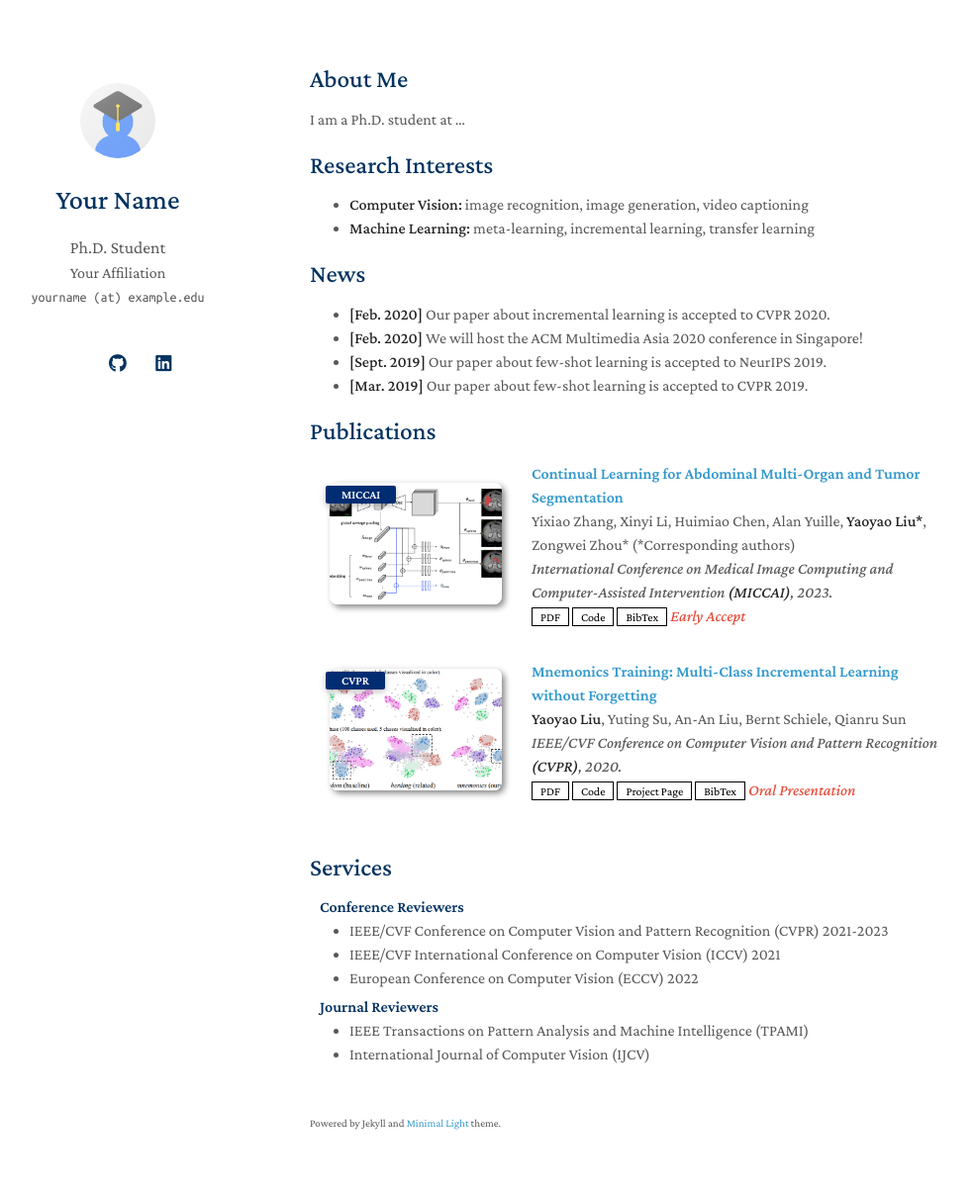
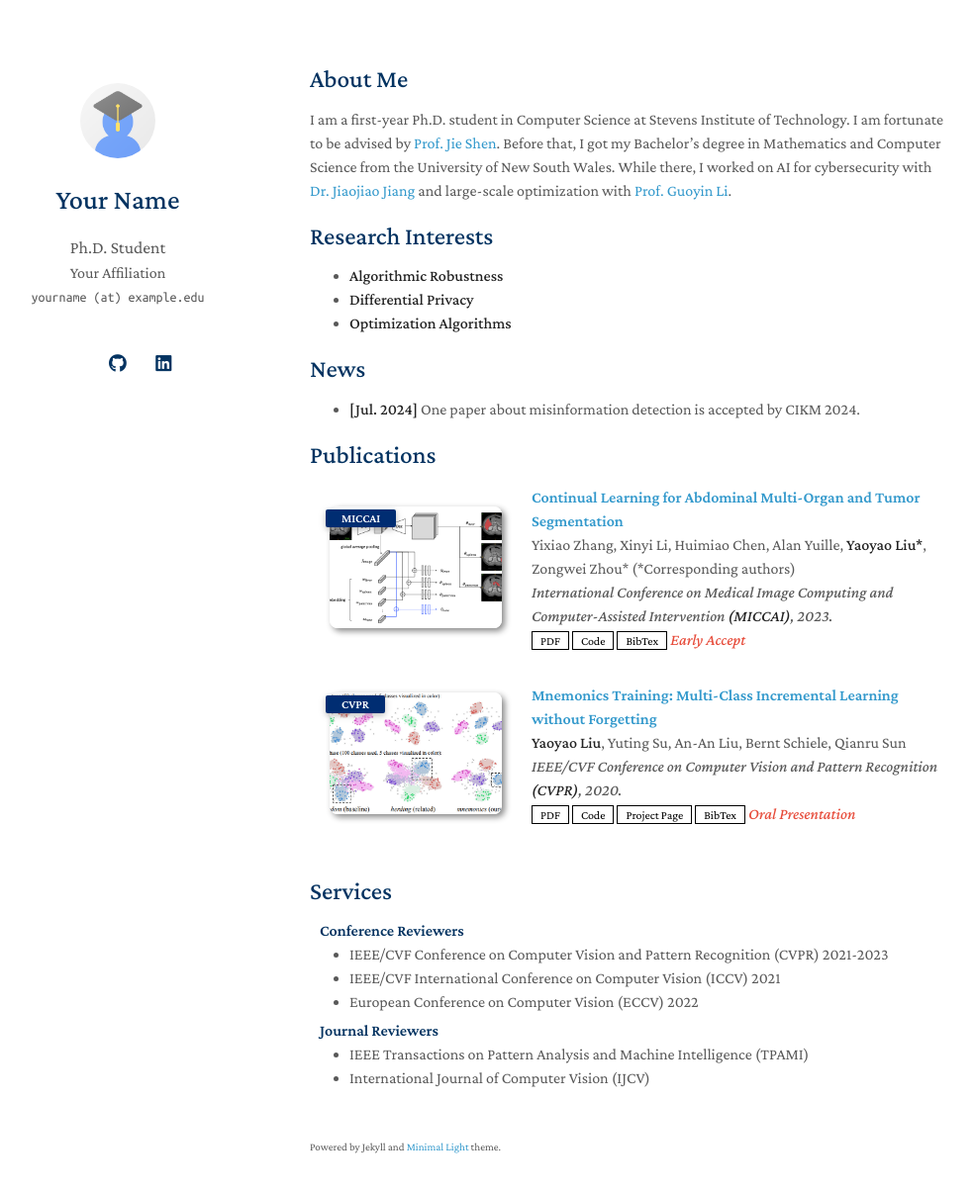
Before and after one commit to xiaoyulics/homepage, a Jekyll site: the page built from index.md, in a window 1280 px wide and 1240 px high. Shown: the top 1205 px of the window at 99% size, without its empty margins (157-1141 px from the left). Built offline with Jekyll 4.4.1, drawn with Linux system fonts in a browser that asks for light colours; a style sheet for code colours, icons or effects is not loaded; our own code applies the rules of GitHub Pages for plain Markdown files.

Commit message:
Update index.md

```diff
--- a/index.md
+++ b/index.md
@@ -4,19 +4,17 @@ layout: homepage
 
 ## About Me
 
-I am a Ph.D. student at ...
+I am a first-year Ph.D. student in Computer Science at Stevens Institute of Technology. I am fortunate to be advised by [Prof. Jie Shen](https://sites.google.com/site/jieshensjtu/). Before that, I got my Bachelor's degree in Mathematics and Computer Science from the University of New South Wales. While there, I worked on AI for cybersecurity with [Dr. Jiaojiao Jiang](https://research.unsw.edu.au/people/dr-jiaojiao-jiang) and large-scale optimization with [Prof. Guoyin Li](https://web.maths.unsw.edu.au/~gyli/).
 
 ## Research Interests
 
-- **Computer Vision:** image recognition, image generation, video captioning
-- **Machine Learning:** meta-learning, incremental learning, transfer learning
+- **Algorithmic Robustness**
+- **Differential Privacy**
+- **Optimization Algorithms**
 
 ## News
 
-- **[Feb. 2020]** Our paper about incremental learning is accepted to CVPR 2020.
-- **[Feb. 2020]** We will host the ACM Multimedia Asia 2020 conference in Singapore!
-- **[Sept. 2019]** Our paper about few-shot learning is accepted to NeurIPS 2019.
-- **[Mar. 2019]** Our paper about few-shot learning is accepted to CVPR 2019.
+- **[Jul. 2024]** One paper about misinformation detection is accepted by CIKM 2024.
 
 {% include_relative _includes/publications.md %}
 
```
